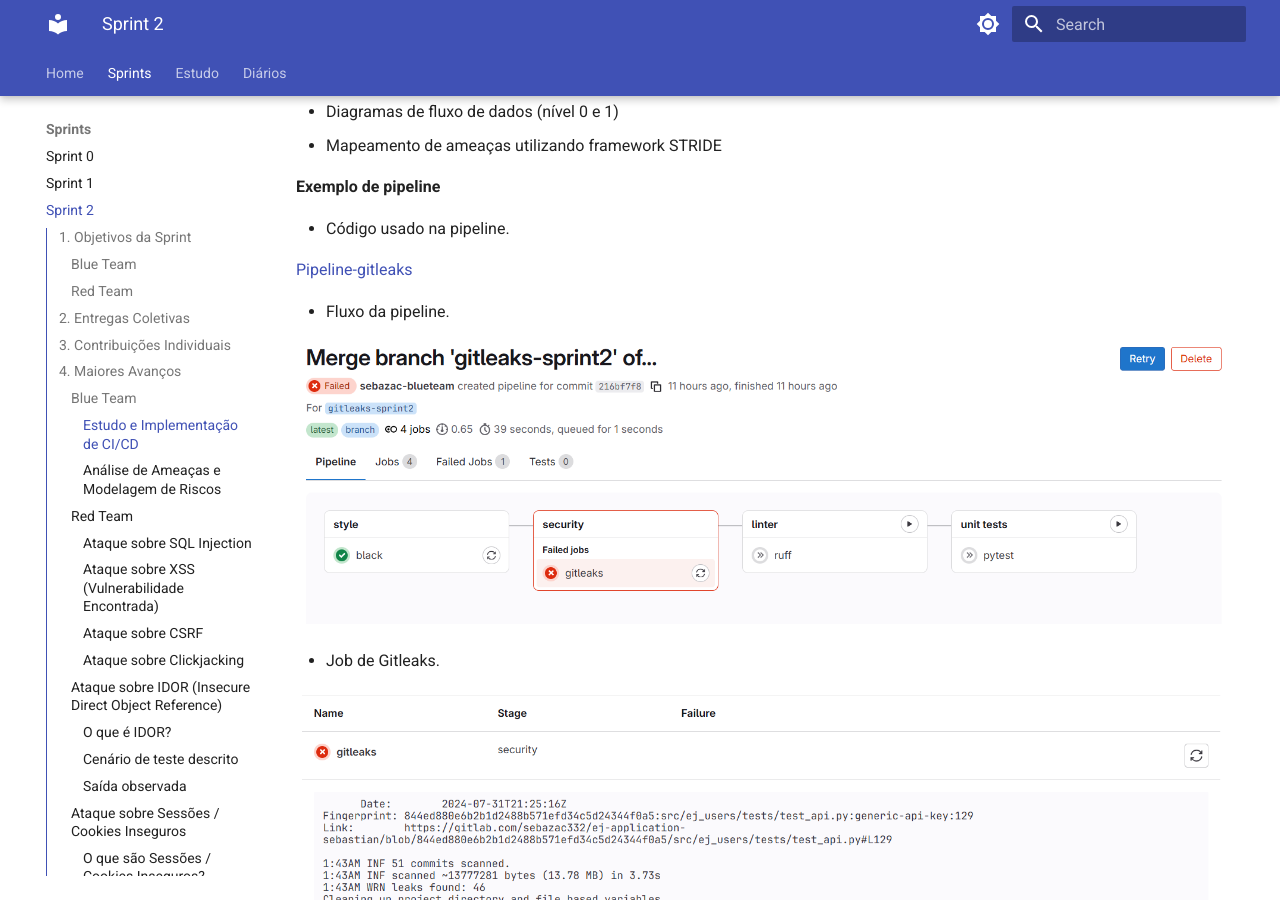
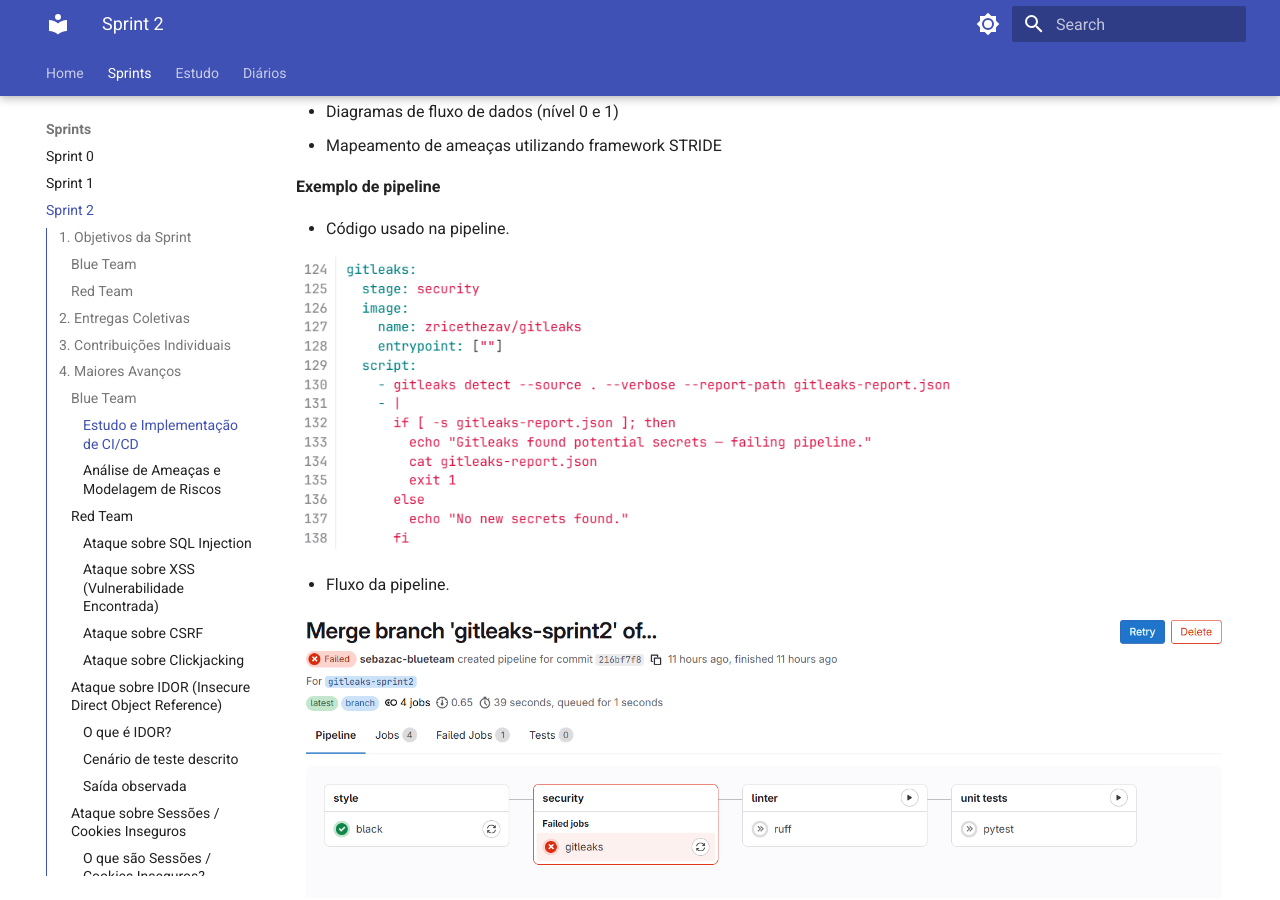
Before and after one commit to unbyytes/GCES, an MkDocs documentation site: the page built from docs/sprints/2.md, in a window 1280 px wide and 900 px high, scrolled down 2782 px. Built offline with MkDocs 1.6.1 and Material for MkDocs 9.7.7, drawn with Linux system fonts in a browser that asks for light colours.

Commit message:
docs:correcao das imagens

```diff
--- a/docs/sprints/2.md
+++ b/docs/sprints/2.md
@@ -95,7 +95,7 @@
 
 - Código usado na pipeline.
 
-[Pipeline-gitleaks](../imgs/gitleaks%20CICD%20code.PNG)
+![Pipeline-gitleaks](../imgs/gitleaks%20CICD%20code.PNG)
 
 - Fluxo da pipeline.
 
```
